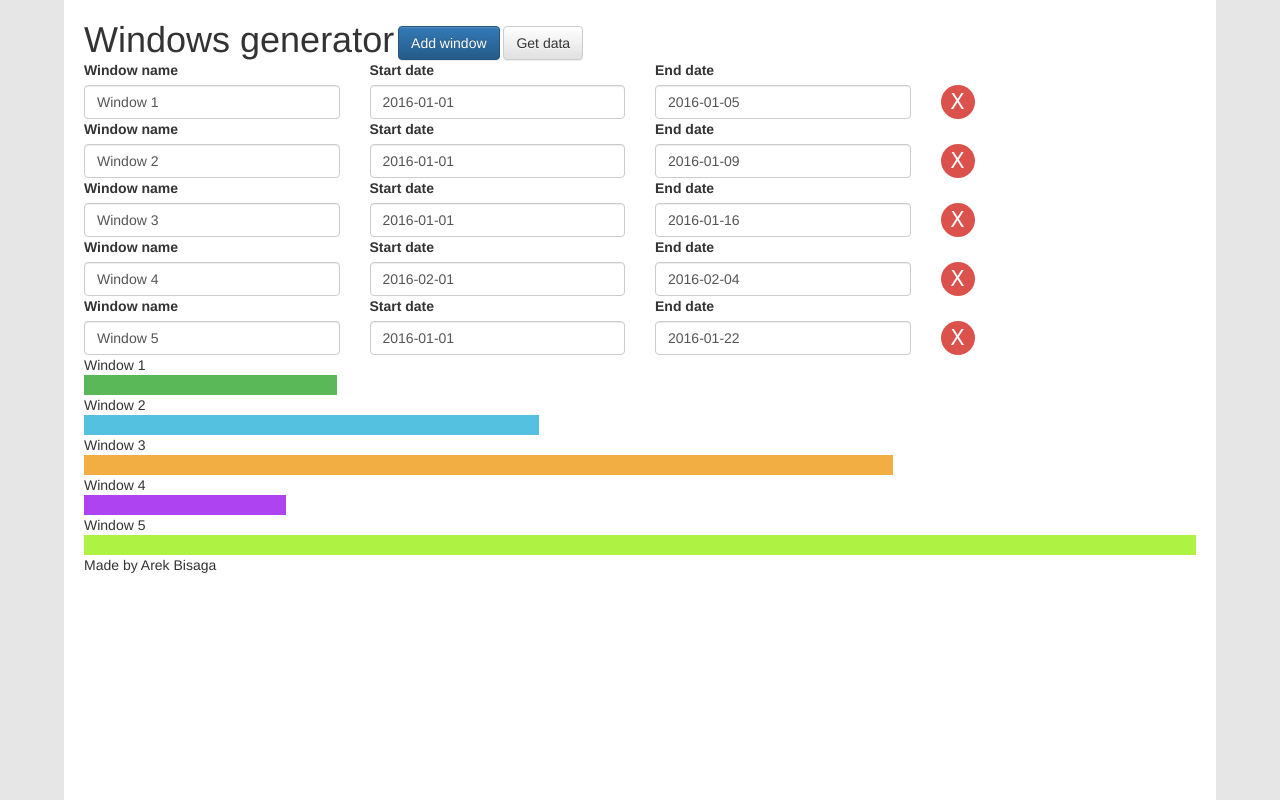
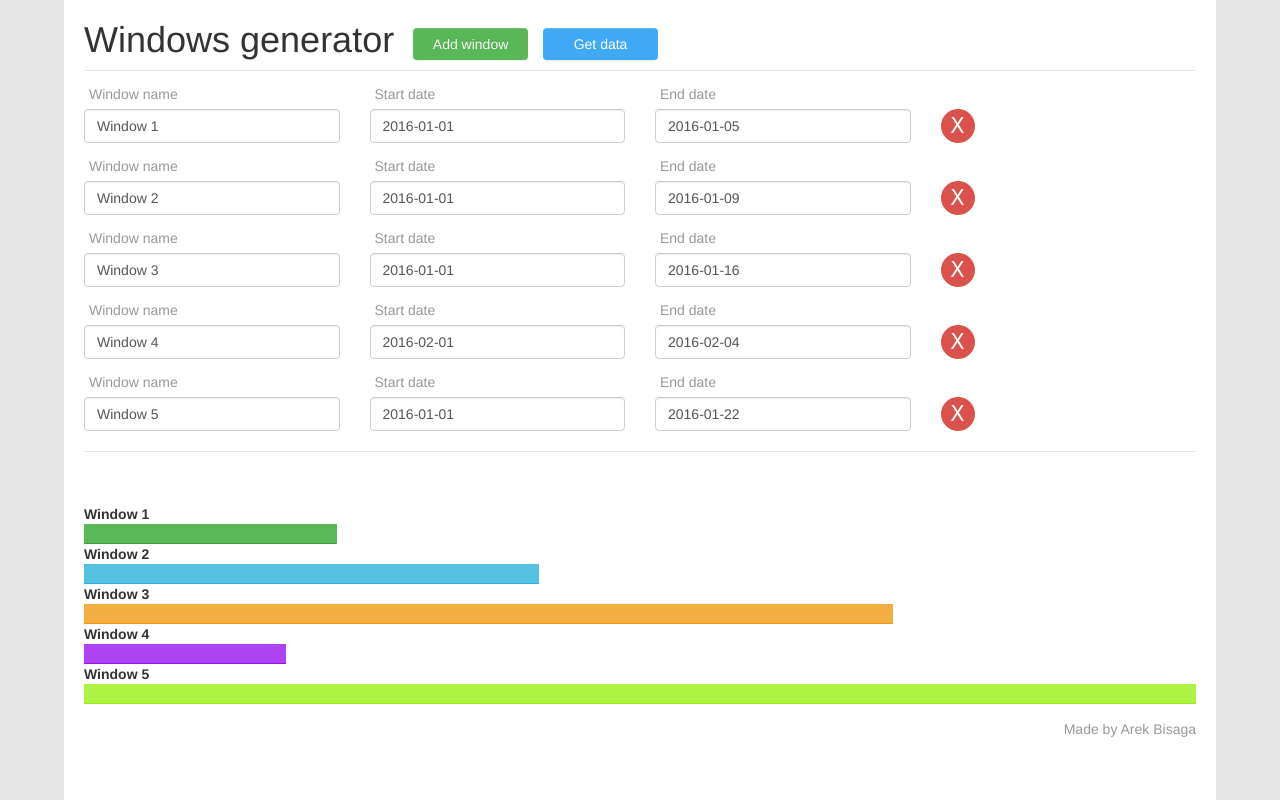
Before and after one commit to ethnar/sample-app, a website: page src/index.html in a window 1280 px wide. Drawn offline with nearby package versions, Linux system fonts and the light colour scheme; files that its build step writes are made by us from their sources.

Commit message:
Adjusting styles to match the brief 1:1
Including spacing, font-sizes, colors, borders, etc.

```diff
--- a/src/index.html
+++ b/src/index.html
@@ -25,7 +25,7 @@
 				</fieldset>
 			</header>
 			<main>
-				<section>
+				<section class="data-manager">
 					<h2 class="screen-reader-helper">Data manager</h2>
 					<fieldset class="row" ng-repeat="dataset in model.datasets">
 						<div class="col-sm-3">
@@ -50,17 +50,17 @@
 						<div class="col-sm-3">
 							<label for="remove-{{$index}}">&nbsp;</label>
 							<div>
-								<button ng-click="removeDataset($index);calculateMax();" class="action-remove"><span class="screen-reader-helper">Remove window</span></button>
+								<button ng-click="removeDataset($index);calculateMax();" class="action-remove"><span class="screen-reader-helper">Remove window</span></button><!-- depending on the prupose of the app, very often a confirmation dialog would be used before actually deleting a row -->
 							</div>
 						</div>
 					</fieldset>
 				</section>
-				<section>
+				<section class="bars">
 					<div ng-repeat="dataset in model.datasets">
 						<h2 class="screen-reader-helper">Results</h2>
-						<span>{{dataset.name || 'Unnamed'}}</span>
+						<span class="bar-label">{{dataset.name || 'Unnamed'}}</span>
 						<div class="bar-container">
-							<div class="bar-value" ng-class="'bar-color-' + ($index % 8)" ng-style="{width: calculatePercent(dataset)}">
+							<div class="bar-value" ng-class="'bar-color-' + ($index % 8 + 1)" ng-style="{width: calculatePercent(dataset)}">
 								<span class="screen-reader-helper">{{calculatePercent(dataset)}}</span>
 							</div>
 						</div>
--- a/src/styles/less/include/components/buttons.less
+++ b/src/styles/less/include/components/buttons.less
@@ -14,3 +14,29 @@
 	    font-family: cursive;
 	}
 }
+
+.btn-primary {
+	background: @ACTION_PRIMARY; // to overwrite everything, including background-image
+	border: none;
+}
+.btn-primary:focus, .btn-primary:hover {
+	background: lighten(@ACTION_PRIMARY, 10%);
+}
+.btn-primary:active, .btn-primary:active:focus {
+	background: darken(@ACTION_PRIMARY, 10%);
+}
+
+.btn-default {
+	background: @ACTION_DEFAULT;
+	color: white;
+	text-shadow: none;
+	border: none;
+}
+.btn-default:focus, .btn-default:hover {
+	background: lighten(@ACTION_DEFAULT, 10%);
+	color: white;
+}
+.btn-default:active, .btn-default:active:focus {
+	background: darken(@ACTION_DEFAULT, 10%);
+	color: white;
+}
--- a/src/styles/less/include/components/colors.less
+++ b/src/styles/less/include/components/colors.less
@@ -1,42 +1,16 @@
 // color definitions
+
+// we could consider adding prefixes to colors, but in this projects other variables will be either local or named very explicitly
 
 @BACKDROP: #E6E6E6;
 @BACKGROUND: #FFFFFF;
+@SEPARATOR: #E7E7E7;
 
-@BAR_COLOR_0: #5AB858;
-@BAR_COLOR_1: #54C1E1;
-@BAR_COLOR_2: #F2AE43;
-@BAR_COLOR_3: #AE43F2;
-@BAR_COLOR_4: #AEF243;
-@BAR_COLOR_5: #B85A58;
-@BAR_COLOR_6: #585AB8;
-@BAR_COLOR_7: #E13441;
+@BAR_COLORS: #5AB858, #54C1E1, #F2AE43, #AE43F2, #AEF243, #B85A58, #585AB8, #E13441;
+
+@ACTION_PRIMARY: #58B857;
+@ACTION_DEFAULT: #3FA9F5;
 
 @WARNING: #DB524C;
 
-// classes
-
-.bar-color-0 {
-	background-color: @BAR_COLOR_0;
-}
-.bar-color-1 {
-	background-color: @BAR_COLOR_1;
-}
-.bar-color-2 {
-	background-color: @BAR_COLOR_2;
-}
-.bar-color-3 {
-	background-color: @BAR_COLOR_3;
-}
-.bar-color-4 {
-	background-color: @BAR_COLOR_4;
-}
-.bar-color-5 {
-	background-color: @BAR_COLOR_5;
-}
-.bar-color-6 {
-	background-color: @BAR_COLOR_6;
-}
-.bar-color-7 {
-	background-color: @BAR_COLOR_7;
-}
+@DEEMPHASIZED: #989898; // based on colorpicker value from the mock; usually font colors should be provided explicitly, due to font aliasing and thus lack of precision for colorpicker on small fonts;
--- a/src/styles/less/include/main.less
+++ b/src/styles/less/include/main.less
@@ -4,15 +4,41 @@ html, body {
 }
 
 .page-container {
-    padding: 20px;
+    padding: 20px 20px 0;
     min-height: 100%;
 	width: 90%;
 	margin: auto;
 	background-color: @BACKGROUND;
 }
 
-.bar-value {
-	height: 20px;
+header {
+	.actions {
+		display: inline-block;
+	    vertical-align: bottom;
+
+	    button {
+    	    float: left;
+    	    margin-left: 15px;
+	        min-width: 115px;
+	   	}
+	}
+}
+
+section {
+	margin-top: 10px;
+	padding-top: 10px;
+	border-top: 1px solid @SEPARATOR;
+}
+
+section.data-manager {
+	fieldset {
+		padding-bottom: 10px;
+
+		label {
+			font-weight: normal;
+			color: @DEEMPHASIZED;
+			padding: 3px 5px 0;
+		}
 	}
 
 	.error {
@@ -24,8 +50,33 @@ html, body {
 			display: block;
 		}
 	}
+}
 
-.actions {
-	display: inline-block;
-    vertical-align: bottom;
+section.bars {
+	padding-top: 52px;
+
+	.bar-label {
+		font-weight: bold;
+		padding: 3px 0 0;
 	}
+
+	.bar-value {
+		height: 20px;
+	}
+
+	.generate-bar-colors(8);
+
+	.generate-bar-colors(@n, @i: 1) when (@i =< @n) {
+	  .bar-color-@{i} {
+	    background-color: extract(@BAR_COLORS, @i);
+	    border-bottom: 1px solid darken(extract(@BAR_COLORS, @i), 10%);
+	  }
+	  .generate-bar-colors(@n, (@i + 1));
+	}
+}
+
+footer {
+	text-align: right;
+	padding: 15px 0 0;
+	color: @DEEMPHASIZED;
+}
```
Lines whose indentation alone changed are shown as unchanged.
